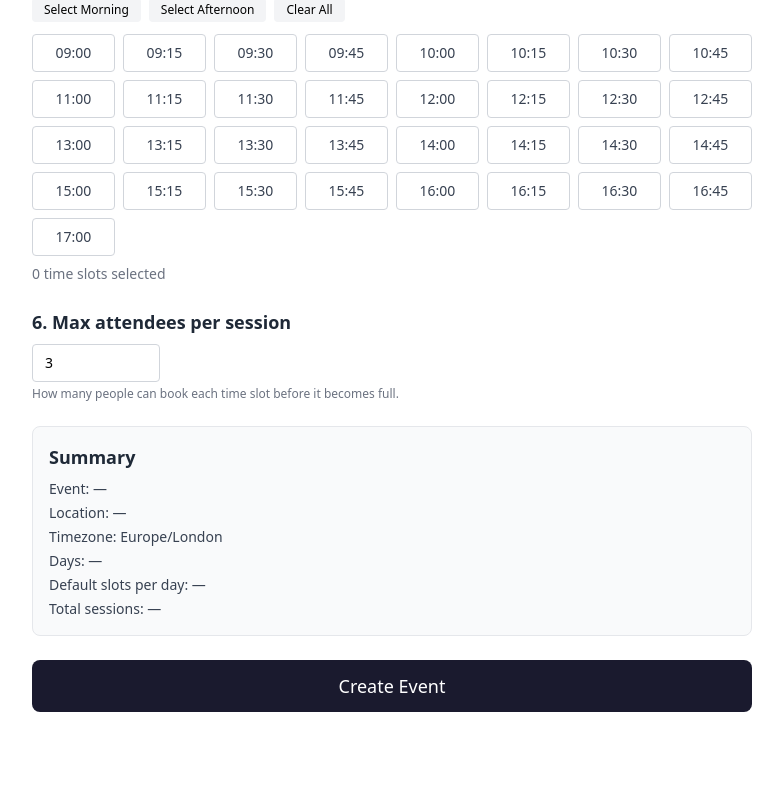
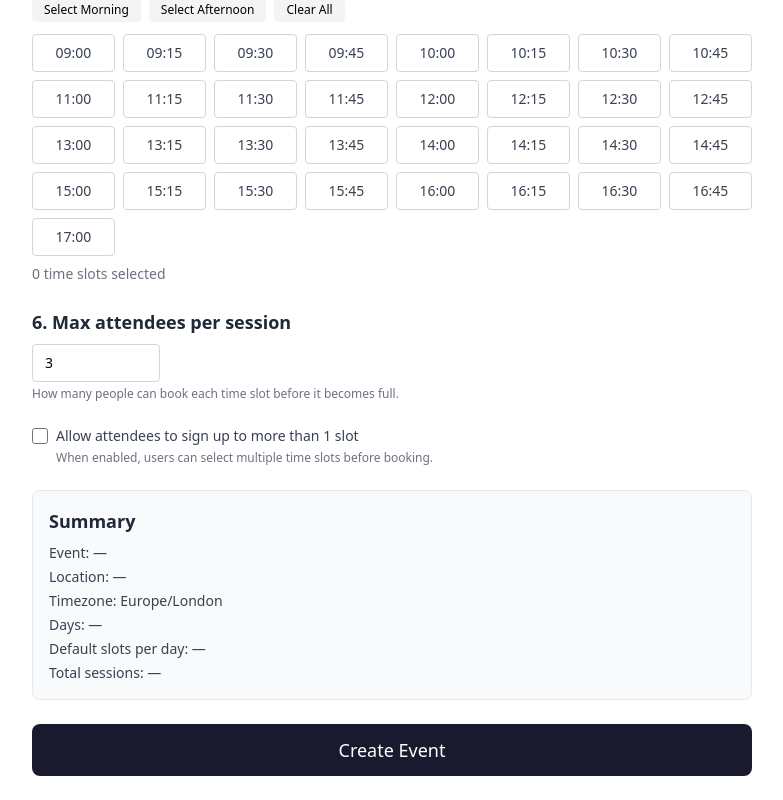
Before and after one commit to wardnc123/Career-Maze-booking, a Next.js app: page /admin/setup in a window 1280 px wide. Shown: the part 737-1537 px from the top of the page, without its empty margins (248-1031 px from the left). Before the commit the page ends 1473 px from the top, so only its background shows below. Built offline with nearby package versions, Linux system fonts and the light colour scheme.

Commit message:
Add per-event allowMultiSlot toggle, default to single-slot for existing events

```diff
--- a/src/app/admin/setup/page.tsx
+++ b/src/app/admin/setup/page.tsx
@@ -55,6 +55,7 @@ function AdminSetupContent() {
   const [dayCustomRangeOverrides, setDayCustomRangeOverrides] = useState<Record<string, Array<{ start: string; end: string }>>>({});
   const [expandedDays, setExpandedDays] = useState<Set<string>>(new Set());
   const [maxAttendees, setMaxAttendees] = useState(3);
+  const [allowMultiSlot, setAllowMultiSlot] = useState(false);
   const [pageState, setPageState] = useState<PageState>('form');
   const [resultMessage, setResultMessage] = useState('');
   const [errorMessage, setErrorMessage] = useState('');
@@ -172,7 +173,7 @@ function AdminSetupContent() {
       const res = await fetch('/api/admin/setup', {
         method: 'POST',
         headers: { 'Content-Type': 'application/json' },
-        body: JSON.stringify({ title: title.trim(), location: location.trim(), timezone, dates: getDatesInRange(startDate, endDate), timeSlots, programId, maxAttendees, ...(slotsPerDate ? { slotsPerDate } : {}) }),
+        body: JSON.stringify({ title: title.trim(), location: location.trim(), timezone, dates: getDatesInRange(startDate, endDate), timeSlots, programId, maxAttendees, allowMultiSlot, ...(slotsPerDate ? { slotsPerDate } : {}) }),
       });
       const data = await res.json();
       if (res.ok) {
@@ -198,7 +199,7 @@ function AdminSetupContent() {
           <p className="text-gray-600 mb-6">{resultMessage}</p>
           <div className="flex gap-3 justify-center flex-wrap">
             <a href={programId !== 'default-career-maze' ? `/admin/programs/${programId}` : '/admin'} className="px-4 py-2 bg-emerald-600 text-white rounded hover:bg-emerald-700 transition-colors">View Admin Overview</a>
-            <button onClick={() => { setPageState('form'); setTitle(''); setLocation(''); setTimezone('Europe/London'); setStartDate(''); setEndDate(''); clearSlots(); setDayOverrides({}); setDayCustomRangeOverrides({}); setExpandedDays(new Set()); }} className="px-4 py-2 bg-gray-200 text-gray-700 rounded hover:bg-gray-300 transition-colors">Create Another</button>
+            <button onClick={() => { setPageState('form'); setTitle(''); setLocation(''); setTimezone('Europe/London'); setStartDate(''); setEndDate(''); clearSlots(); setDayOverrides({}); setDayCustomRangeOverrides({}); setExpandedDays(new Set()); setAllowMultiSlot(false); }} className="px-4 py-2 bg-gray-200 text-gray-700 rounded hover:bg-gray-300 transition-colors">Create Another</button>
           </div>
         </div>
       </main>
@@ -463,6 +464,20 @@ function AdminSetupContent() {
           <p className="text-xs text-gray-500 mt-1">How many people can book each time slot before it becomes full.</p>
         </section>
 
+        {/* Allow Multi-Slot */}
+        <section className="mb-6">
+          <label className="flex items-center gap-2 text-sm font-medium text-gray-700 cursor-pointer">
+            <input
+              type="checkbox"
+              checked={allowMultiSlot}
+              onChange={(e) => setAllowMultiSlot(e.target.checked)}
+              className="w-4 h-4 rounded border-gray-300 text-blue-600 focus:ring-blue-500"
+            />
+            Allow attendees to sign up to more than 1 slot
+          </label>
+          <p className="text-xs text-gray-500 mt-1 ml-6">When enabled, users can select multiple time slots before booking.</p>
+        </section>
+
         {/* Summary */}
         <section className="mb-6 bg-gray-50 rounded-lg p-4 border border-gray-200">
           <h3 className="text-lg font-semibold text-gray-800 mb-2">Summary</h3>
--- a/src/app/api/admin/setup/route.ts
+++ b/src/app/api/admin/setup/route.ts
@@ -13,10 +13,10 @@ export async function GET() {
 export async function POST(request: NextRequest) {
   await ensureLoaded();
 
-  let body: { title?: string; location?: string; timezone?: string; dates?: string[]; timeSlots?: string[]; slotsPerDate?: Record<string, string[]>; programId?: string; maxAttendees?: number };
+  let body: { title?: string; location?: string; timezone?: string; dates?: string[]; timeSlots?: string[]; slotsPerDate?: Record<string, string[]>; programId?: string; maxAttendees?: number; allowMultiSlot?: boolean };
   try { body = await request.json(); } catch { return NextResponse.json({ error: 'Invalid JSON' }, { status: 400 }); }
 
-  const { title, location, timezone, dates, timeSlots, slotsPerDate, programId, maxAttendees } = body;
+  const { title, location, timezone, dates, timeSlots, slotsPerDate, programId, maxAttendees, allowMultiSlot } = body;
   if (!title || typeof title !== 'string' || !title.trim()) return NextResponse.json({ error: 'Event title is required' }, { status: 400 });
   if (!dates || !Array.isArray(dates) || dates.length === 0) return NextResponse.json({ error: 'At least one date is required' }, { status: 400 });
   if (!timeSlots || !Array.isArray(timeSlots) || timeSlots.length === 0) return NextResponse.json({ error: 'At least one time slot is required' }, { status: 400 });
@@ -78,6 +78,7 @@ export async function POST(request: NextRequest) {
 
   // Persist to Postgres
   try {
+    event.allowMultiSlot = allowMultiSlot || false;
     await persistEvent(event);
     await persistSessions(sessions);
   } catch (err) {
--- a/src/app/programs/[programId]/page.tsx
+++ b/src/app/programs/[programId]/page.tsx
@@ -145,12 +145,18 @@ export default function ProgramBookingPage({
   }, [sessions, selectedDate]);
 
   const handleSlotClick = useCallback((session: Session) => {
-    setSelectedSessionIds(prev => {
-      const next = new Set(prev);
-      if (next.has(session.id)) next.delete(session.id); else next.add(session.id);
-      return next;
-    });
-  }, []);
+    if (selectedEvent?.allowMultiSlot) {
+      // Multi-select mode
+      setSelectedSessionIds(prev => {
+        const next = new Set(prev);
+        if (next.has(session.id)) next.delete(session.id); else next.add(session.id);
+        return next;
+      });
+    } else {
+      // Single-select mode — navigate directly
+      window.location.href = `/book/${session.id}`;
+    }
+  }, [selectedEvent]);
 
   const brandColor = program?.brandColor || '#1a1a2e';
 
@@ -278,7 +284,7 @@ export default function ProgramBookingPage({
         </div>
       </div>
 
-      {selectedSessionIds.size > 0 && (
+      {selectedEvent?.allowMultiSlot && selectedSessionIds.size > 0 && (
         <div className="fixed bottom-0 left-0 right-0 bg-white border-t border-gray-200 shadow-lg p-4 z-50">
           <div className="max-w-7xl mx-auto flex items-center justify-between">
             <span className="text-sm text-gray-700">
--- a/src/lib/db.ts
+++ b/src/lib/db.ts
@@ -107,6 +107,10 @@ export async function initDb() {
     try {
       await sql`ALTER TABLE bookings ADD COLUMN IF NOT EXISTS attended BOOLEAN DEFAULT false`;
     } catch { /* column already exists */ }
+    // Add allow_multi_slot column if not exists
+    try {
+      await sql`ALTER TABLE events ADD COLUMN IF NOT EXISTS allow_multi_slot BOOLEAN DEFAULT false`;
+    } catch { /* column already exists */ }
     console.log('[db] Tables initialized successfully');
   } catch (err) {
     console.error('[db] Failed to initialize tables:', err);
--- a/src/lib/persistence.ts
+++ b/src/lib/persistence.ts
@@ -28,6 +28,7 @@ export async function loadData(): Promise<AppData> {
       timezone: r.timezone || 'Europe/London',
       programId: r.program_id || 'default-career-maze',
       dates: r.dates || [], timeSlots: r.time_slots || [],
+      allowMultiSlot: r.allow_multi_slot || false,
       createdAt: new Date(r.created_at),
     }));
 
@@ -68,9 +69,9 @@ export async function loadData(): Promise<AppData> {
 
 export async function saveEvent(event: CareerMazeEvent) {
   const sql = getDb();
-  await sql`INSERT INTO events (id, title, location, timezone, program_id, dates, time_slots, created_at)
-    VALUES (${event.id}, ${event.title}, ${event.location}, ${event.timezone}, ${event.programId}, ${JSON.stringify(event.dates)}, ${JSON.stringify(event.timeSlots)}, ${event.createdAt.toISOString()})
-    ON CONFLICT (id) DO UPDATE SET title = ${event.title}, location = ${event.location}, timezone = ${event.timezone}, program_id = ${event.programId}, dates = ${JSON.stringify(event.dates)}, time_slots = ${JSON.stringify(event.timeSlots)}`;
+  await sql`INSERT INTO events (id, title, location, timezone, program_id, dates, time_slots, allow_multi_slot, created_at)
+    VALUES (${event.id}, ${event.title}, ${event.location}, ${event.timezone}, ${event.programId}, ${JSON.stringify(event.dates)}, ${JSON.stringify(event.timeSlots)}, ${event.allowMultiSlot || false}, ${event.createdAt.toISOString()})
+    ON CONFLICT (id) DO UPDATE SET title = ${event.title}, location = ${event.location}, timezone = ${event.timezone}, program_id = ${event.programId}, dates = ${JSON.stringify(event.dates)}, time_slots = ${JSON.stringify(event.timeSlots)}, allow_multi_slot = ${event.allowMultiSlot || false}`;
 }
 
 export async function saveSession(session: Session) {
--- a/src/models/types.ts
+++ b/src/models/types.ts
@@ -165,5 +165,6 @@ export interface CareerMazeEvent {
   programId: string;          // Foreign key to Program
   dates: string[];            // ISO date strings
   timeSlots: string[];        // Local time strings (HH:MM) in the event's timezone
+  allowMultiSlot?: boolean;   // Whether attendees can book multiple slots
   createdAt: Date;
 }
```
